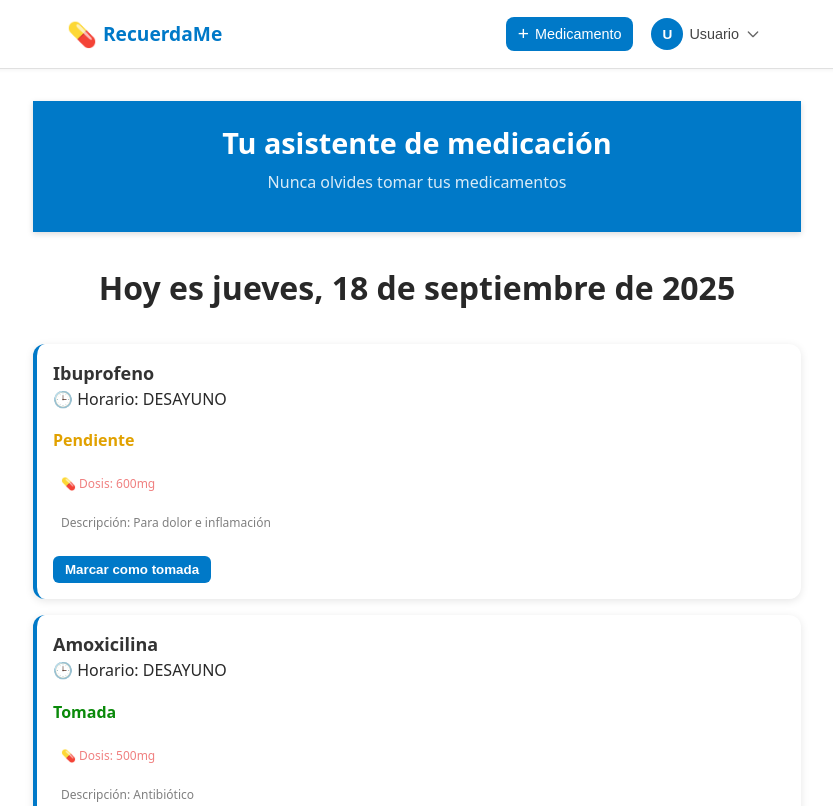
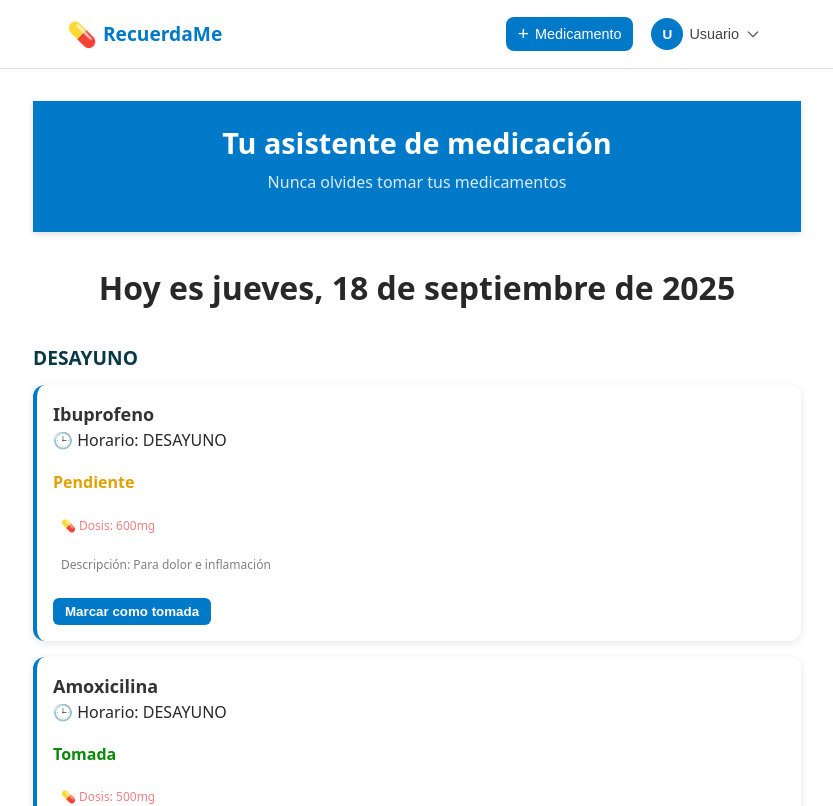
Before and after one commit to Sanitas-Hackaton-somosF5/Recuerda-me-frontend, a React (Vite) app: page /today in a window 1280 px wide. Shown: the top 806 px of the page, without its empty margins (223-1056 px from the left). Built offline with nearby package versions, Linux system fonts and the light colour scheme; data requests are answered from the project's data file.

Commit message:
UPDATE Today.jsx - Intakes grouped by time slots: breakfast-meal-dinner #5

```diff
--- a/src/pages/Today.jsx
+++ b/src/pages/Today.jsx
@@ -1,21 +1,32 @@
-import React, { useEffect, useState } from 'react'
-import IntakeCard from '../components/IntakeCard'
-import TodayTimeStamp from '../components/TodayTimeStamp'
-import styles from './Today.module.css'
-import Header from '../components/Header'
+import React, { useEffect, useState } from 'react';
+import IntakeCard from '../components/IntakeCard';
+import TodayTimeStamp from '../components/TodayTimeStamp';
+import styles from './Today.module.css';
+import Header from '../components/Header';
 
-
+const slotOrder = ["DESAYUNO", "COMIDA", "CENA"];
 
 const Today = () => {
-
   const [intakes, setIntakes] = useState([]);
 
   useEffect(() => {
     fetch("http://localhost:3001/intakes-today")
-            .then((res) => res.json())
-            .then((data) => setIntakes(data))
-            .catch((err) => console.error("Error fetching intakes:", err));
+      .then(res => res.json())
+      .then(data => setIntakes(data))
+      .catch(err => console.error("Error fetching intakes:", err));
   }, []);
+
+  const updateIntakeStatus = (id, status) => {
+    setIntakes(intakes.map(intake =>
+      intake.id === id ? { ...intake, status } : intake
+    ));
+  };
+
+  // Agrupar intakes por slot
+  const groupedIntakes = slotOrder.reduce((acc, slot) => {
+    acc[slot] = intakes.filter(intake => intake.slot === slot);
+    return acc;
+  }, {});
 
   return (
     <div className={styles["today-container"]}>
@@ -25,7 +36,11 @@ const Today = () => {
       {intakes.length === 0 ? (
         <p>No tienes tomas programadas para hoy ✅.</p>
       ) : (
-                intakes.map((intake) => (
+        slotOrder.map(slot => (
+          groupedIntakes[slot]?.length > 0 && (
+            <div key={slot} className={styles["slot-group"]}>
+              <h3 className={styles["slot-title"]}>{slot}</h3>
+              {groupedIntakes[slot].map(intake => (
                 <IntakeCard
                   key={intake.id}
                   name={intake.medication_name}
@@ -33,11 +48,15 @@ const Today = () => {
                   description={intake.description}
                   status={intake.status}
                   slot={intake.slot}
+                  onUpdateStatus={() => updateIntakeStatus(intake.id, "TAKEN")}
                 />
+              ))}
+            </div>
+          )
         ))
       )}
     </div>
   );
 };
 
-export default Today
+export default Today;
--- a/src/pages/Today.module.css
+++ b/src/pages/Today.module.css
@@ -6,3 +6,15 @@
   max-width: 800px;        /* no más de 800px de ancho */
   margin: 0 auto;          /* centra en pantallas grandes */
 }
+
+.slot-group {
+  margin-bottom: 2rem;
+  width: 100%;
+}
+
+.slot-title {
+  font-size: 1.2rem;
+  font-weight: 600;
+  margin-bottom: 0.8rem;
+  color: #073a45;
+}
```
Lines whose indentation alone changed are shown as unchanged.
